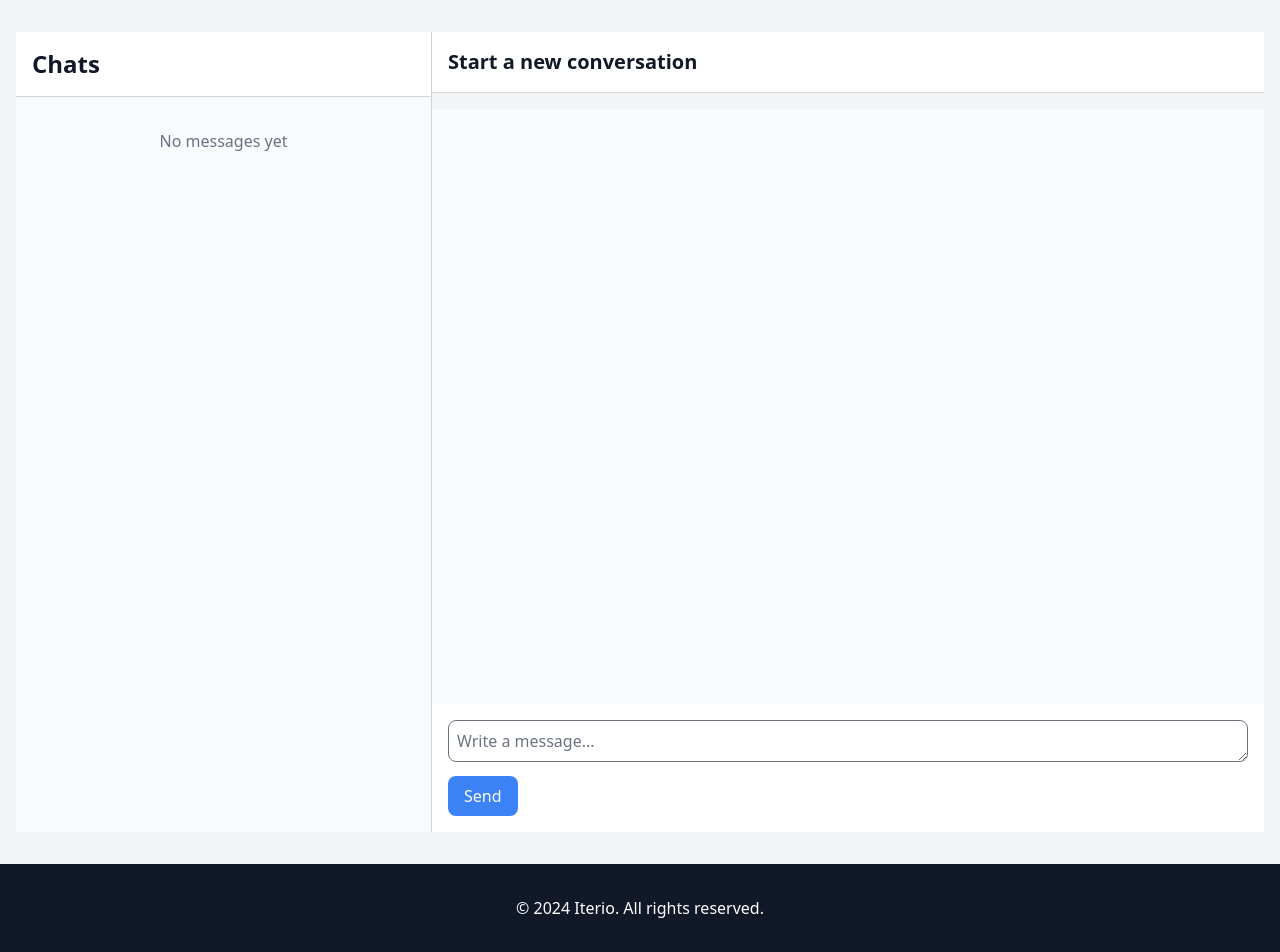
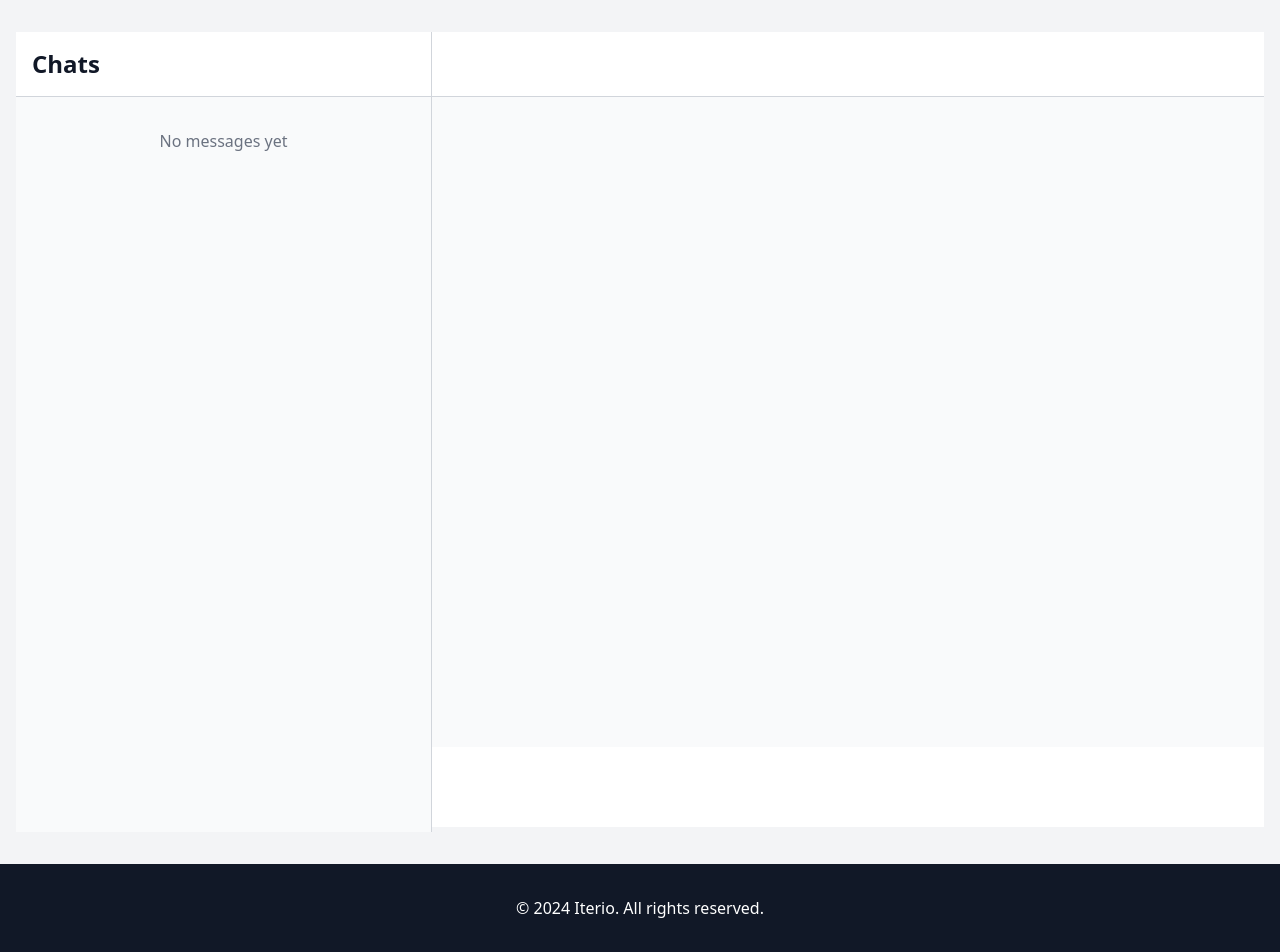
Before and after one commit to zabalae/iterio_project, a Django app: template iterio_app/templates/iterio_app/inbox.html in a window 1280 px wide. Shown: the part 56-1008 px from the top of the page. Run offline with Django 5.2, Linux system fonts and the light colour scheme; the template is opened without the code that fills it, so the values that code supplies are empty; style sheets or scripts are compiled from the project's sources; some libraries are stand-ins or nearby versions.

Commit message:
Update inbox.html

```diff
--- a/iterio_app/templates/iterio_app/inbox.html
+++ b/iterio_app/templates/iterio_app/inbox.html
@@ -67,17 +67,17 @@
 
     <!-- Message Content -->
     <div class="flex-1 flex flex-col">
-        <div class="border-b border-gray-300 pb-4 mb-4 p-4 bg-white">
-            <h4 class="text-xl font-bold">Start a new conversation</h4>
+        <div class="border-b border-gray-300 pb-12 p-4 bg-white">
+            <!-- <h4 class="text-xl font-bold">Start a new conversation</h4> -->
         </div>
         <div class="flex-1 overflow-y-auto p-4 bg-gray-50" style="max-height: calc(100vh - 150px);">
             <div class="space-y-4" id="chat-messages">
                 <!-- Message content will be displayed here -->
             </div>
         </div>
-        <div class="p-4 bg-white">
-            <textarea id="chat-input" cols="1" rows="1" placeholder="Write a message..." class="w-full p-2 border rounded-lg focus:outline-none focus:ring-2 focus:ring-blue-500"></textarea>
-            <button id="send-btn" class="bg-blue-500 text-white px-4 py-2 rounded-lg mt-2 hover:bg-blue-600">Send</button>
+        <div class="p-4 pb-16 bg-white">
+            <!-- <textarea id="chat-input" cols="1" rows="1" placeholder="Write a message..." class="w-full p-2 border rounded-lg focus:outline-none focus:ring-2 focus:ring-blue-500"></textarea> -->
+            <!-- <button id="send-btn" class="bg-blue-500 text-white px-4 py-2 rounded-lg mt-2 hover:bg-blue-600">Send</button> -->
         </div>
     </div>
 </div>
```
